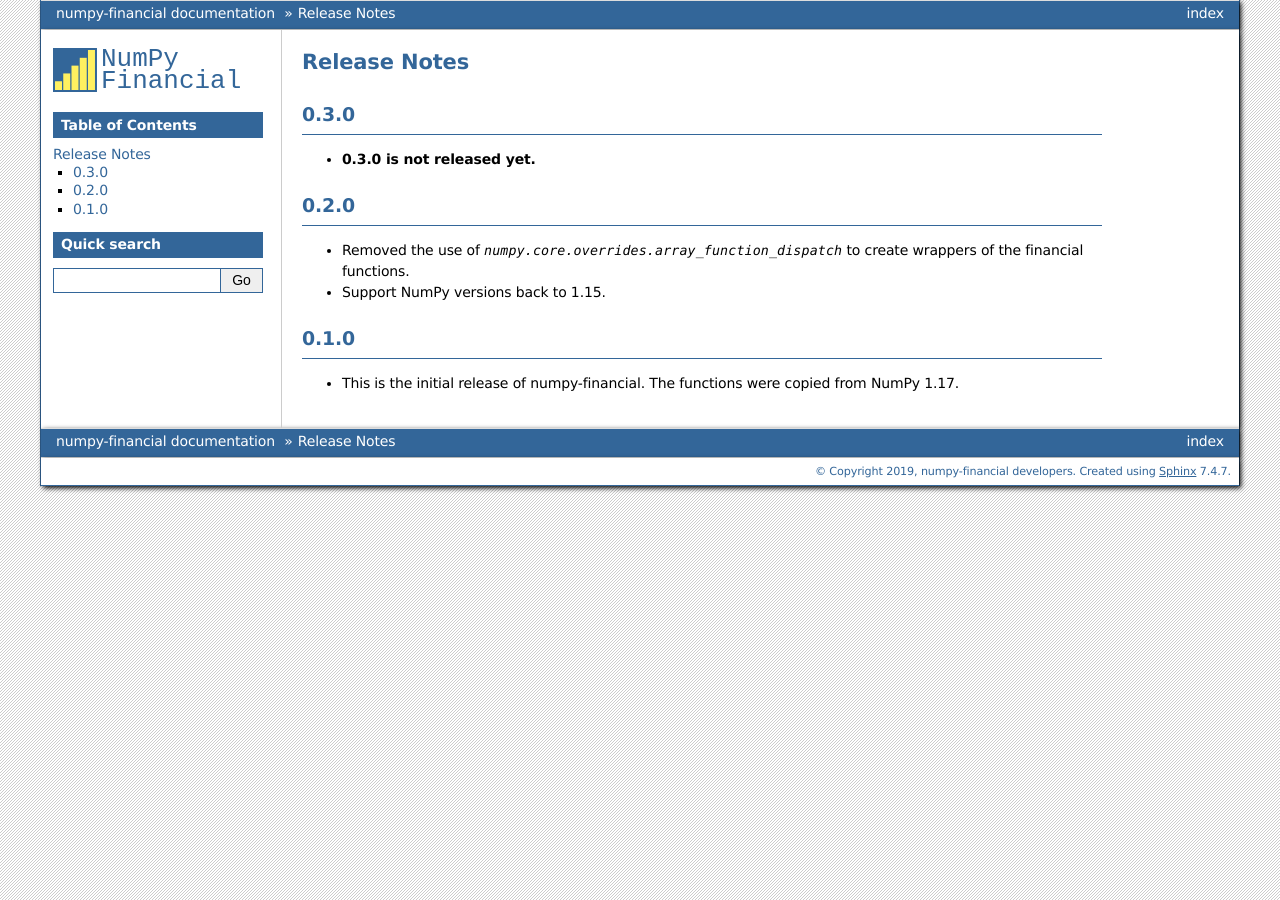
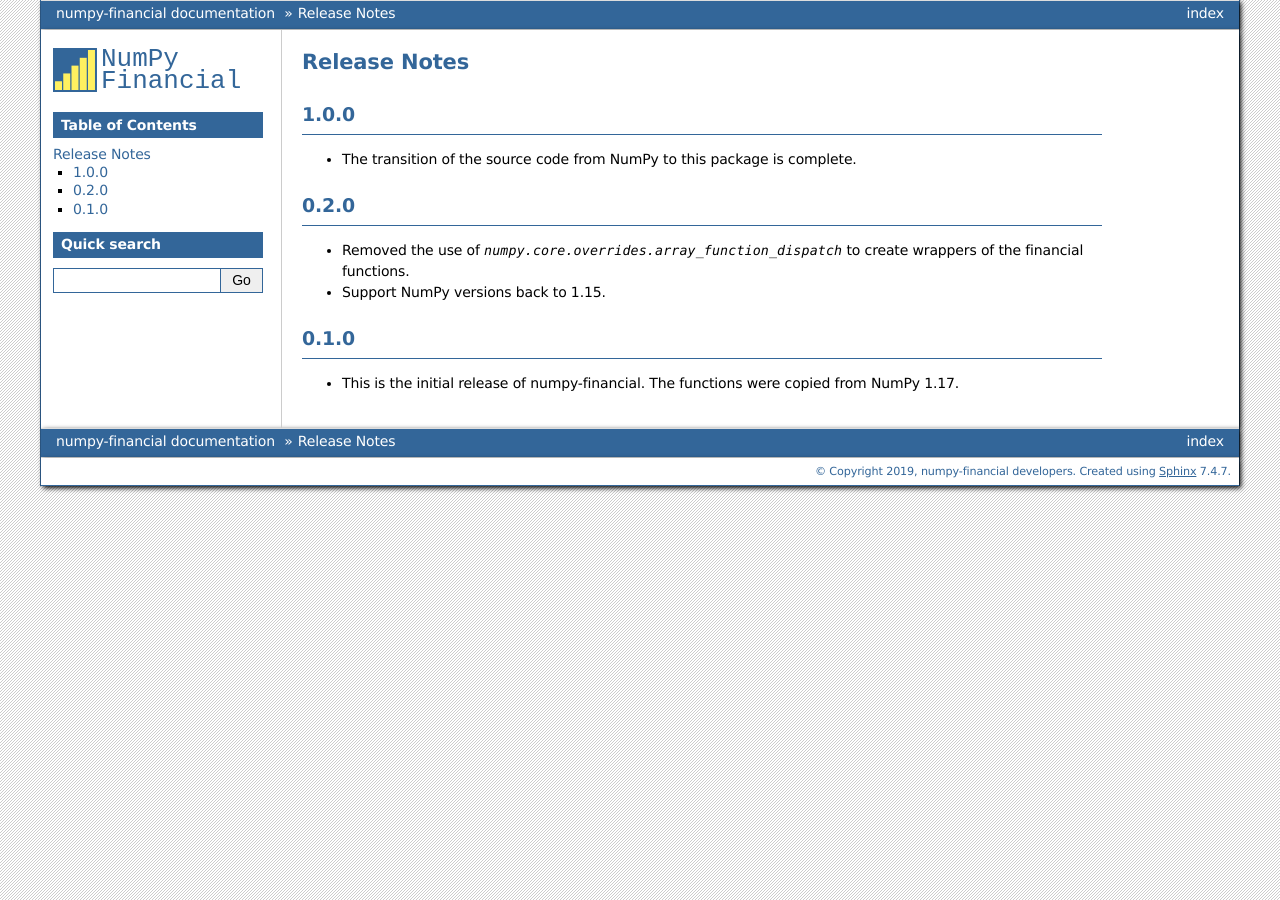
Before and after one commit to numpy/numpy-financial, a Sphinx documentation site: the page built from doc/source/release-notes.rst, in a window 1280 px wide. Built offline with Sphinx 7.4.7, drawn with Linux system fonts in a browser that asks for light colours; formulas are drawn with MathJax 3.

Commit message:
REL: Update version to 1.0.0

```diff
--- a/doc/source/release-notes.rst
+++ b/doc/source/release-notes.rst
@@ -1,8 +1,8 @@
 Release Notes
 -------------
-0.3.0
+1.0.0
 ~~~~~
-* **0.3.0 is not released yet.**
+* The transition of the source code from NumPy to this package is complete.
 
 0.2.0
 ~~~~~
--- a/numpy_financial/__init__.py
+++ b/numpy_financial/__init__.py
@@ -1,4 +1,4 @@
 
-__version__ = "0.3.0.dev0"
+__version__ = "1.0.0"
 
 from ._financial import *
```
